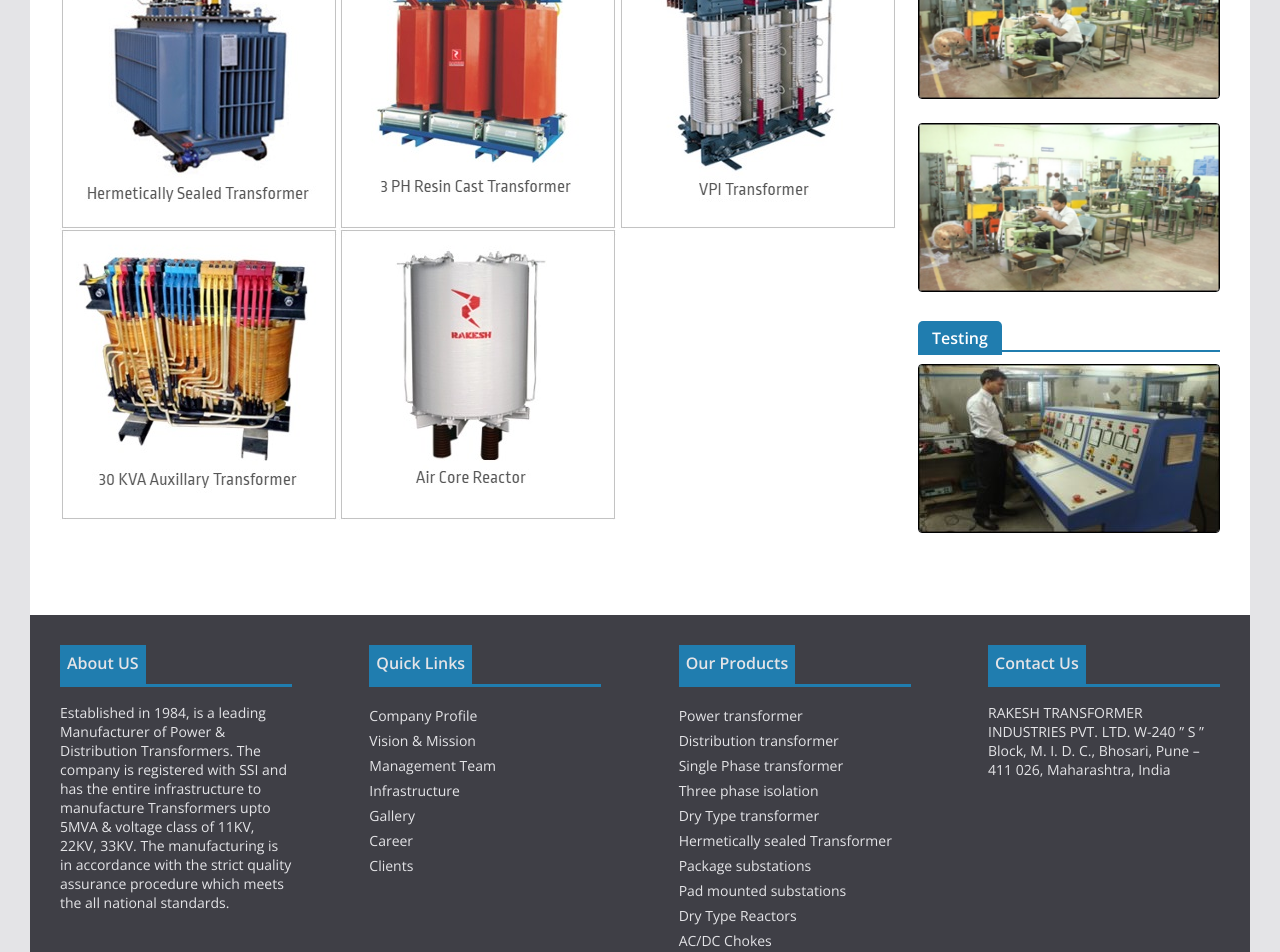
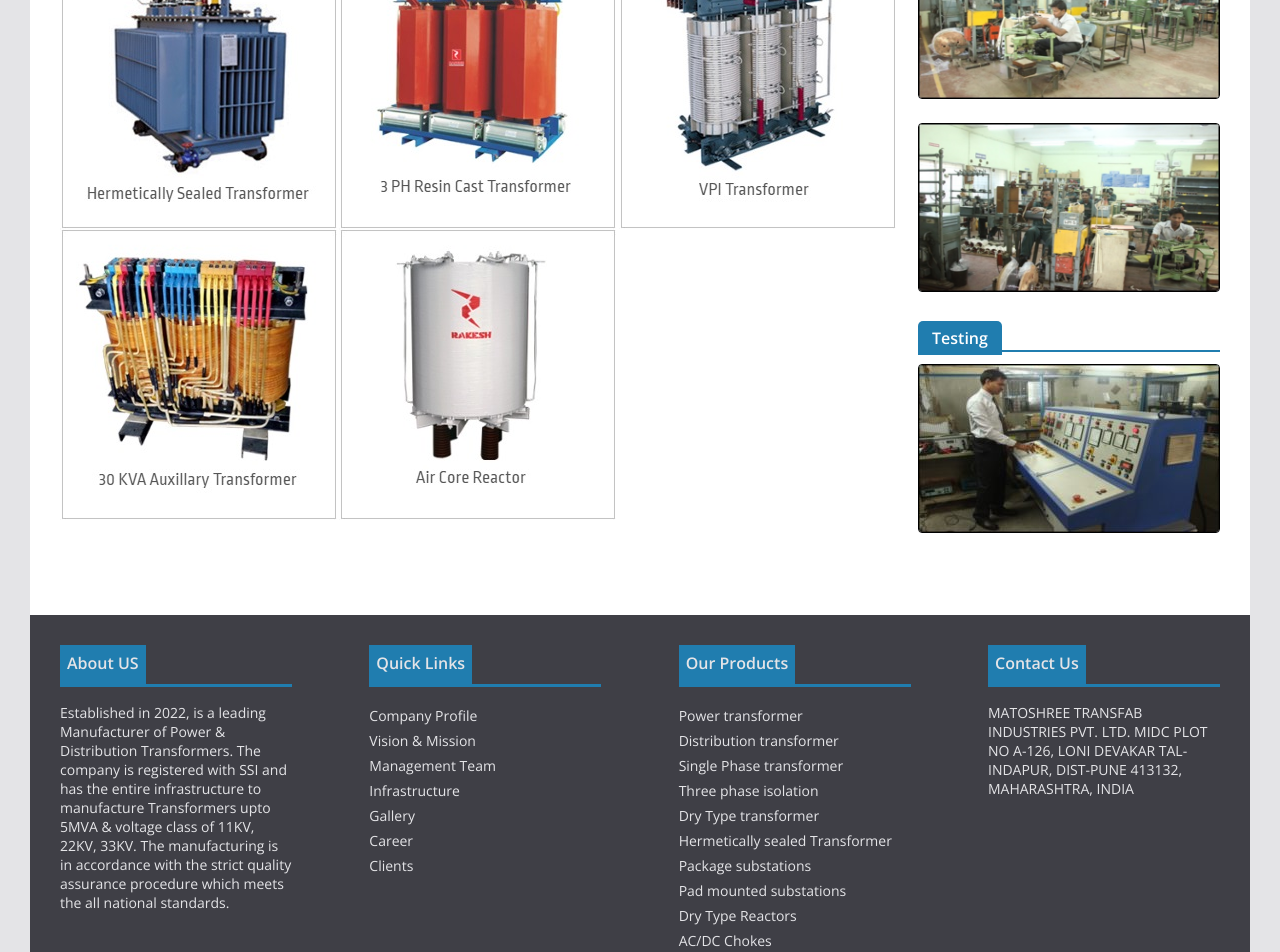
Before and after one commit to ramkrushn01/matoshree-transfab, a React (Create React App) app: page / in a window 1280 px wide. Shown: the part 1380-2332 px from the top of the page. Built offline with nearby package versions, Linux system fonts and the light colour scheme.

Commit message:
did the correction in footer and replace the double image

```diff
--- a/src/components/Footer.jsx
+++ b/src/components/Footer.jsx
@@ -8,7 +8,7 @@
                 <div className="footer-upper-sections">
                     <h2 className="footer-upper-sec-head">About US</h2>
                     <div className="footer-upper-content">
-                    Established in 1984,  is a leading Manufacturer of Power & Distribution Transformers. The company is registered with SSI and has the entire infrastructure to manufacture Transformers upto 5MVA & voltage class of 11KV, 22KV, 33KV. The manufacturing is in accordance with the strict quality assurance procedure which meets the all national standards.
+                    Established in 2022,  is a leading Manufacturer of Power & Distribution Transformers. The company is registered with SSI and has the entire infrastructure to manufacture Transformers upto 5MVA & voltage class of 11KV, 22KV, 33KV. The manufacturing is in accordance with the strict quality assurance procedure which meets the all national standards.
                     </div>
                 </div>
                 <div className="footer-upper-sections">
@@ -45,9 +45,8 @@
                 <div className="footer-upper-sections">
                     <h2 className="footer-upper-sec-head">Contact Us</h2>
                     <div className="footer-upper-content">
-                        RAKESH TRANSFORMER INDUSTRIES PVT. LTD. W-240 ” S ”
-                        Block, M. I. D. C., Bhosari, Pune – 411 026,
-                        Maharashtra, India
+                        MATOSHREE TRANSFAB INDUSTRIES PVT. LTD. MIDC PLOT NO A-126, LONI DEVAKAR TAL-INDAPUR, DIST-PUNE 413132,
+                        MAHARASHTRA, INDIA
                     </div>
                 </div>
             </div>
--- a/src/components/Sidebar.jsx
+++ b/src/components/Sidebar.jsx
@@ -39,7 +39,7 @@
                             className="sec-info-img"
                         />
                         <img
-                            src="/Images/repair1.jpg"
+                            src="/Images/repair-2.jpg"
                             alt=""
                             className="sec-info-img"
                         />
```
